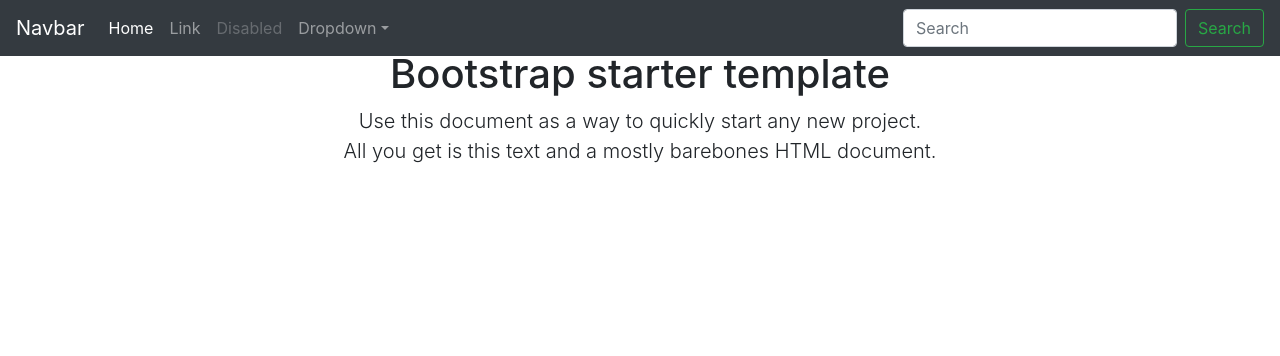
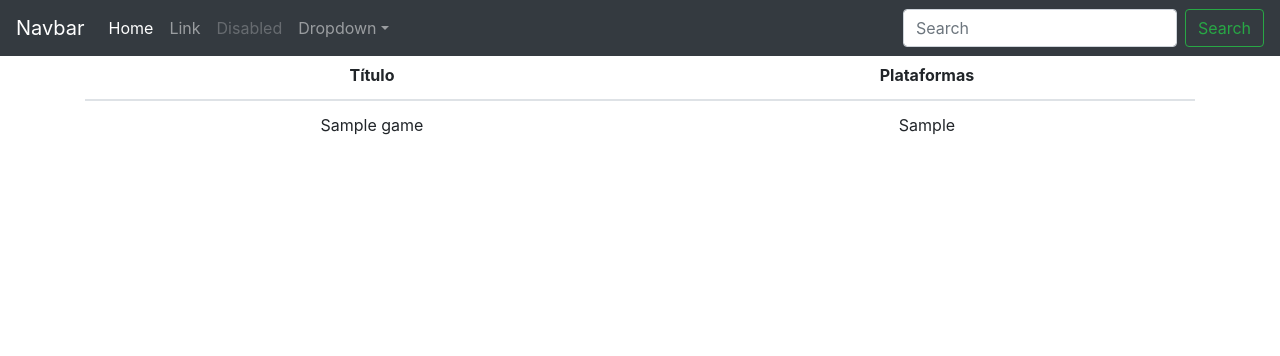
Before and after one commit to geovanecomp/Studying, a Django app: page / in a window 1280 px wide. Shown: the top 356 px of the page. Run offline with Django 3.2, Linux system fonts and the light colour scheme; tables that the repository leaves empty hold one stand-in row (values such as "Sample post"); some libraries are stand-ins or nearby versions.

Commit message:
Setting component informations

```diff
--- a/python/django/django-vuejs/django-vuejs/homepage/templates/homepage/index.html
+++ b/python/django/django-vuejs/django-vuejs/homepage/templates/homepage/index.html
@@ -1,6 +1,6 @@
 {% extends 'layout.html' %}
 {% block content %}
-<div class="container">
-<exemplo></exemplo>
+<div class="exemplo">
+  <exemplo></exemplo>
 </div>
 {% endblock %}
--- a/python/django/django-vuejs/django-vuejs/static/js/App.js
+++ b/python/django/django-vuejs/django-vuejs/static/js/App.js
@@ -2,4 +2,6 @@
 import VueResource from 'vue-resource'
 import Exemplo from './components/Exemplo.vue'
 
-new Vue(Exemplo).$mount(".container")
+Vue.use(VueResource)
+
+new Vue(Exemplo).$mount(".exemplo")
--- a/python/django/django-vuejs/django-vuejs/static/js/components/Exemplo.vue
+++ b/python/django/django-vuejs/django-vuejs/static/js/components/Exemplo.vue
@@ -10,7 +10,6 @@
             <td>{{ game.fields.titulo }}</td>
             <td>{{ game.fields.plataformas }}</td>
           </tr>
-        {% endfor %}
       </tbody>
     </table>
 
--- a/python/django/django-vuejs/django-vuejs/templates/layout.html
+++ b/python/django/django-vuejs/django-vuejs/templates/layout.html
@@ -8,7 +8,7 @@
     <meta name="author" content="">
     <link rel="icon" href="../../../../favicon.ico">
 
-    <title>Starter Template for Bootstrap</title>
+    <title>Game Homepage</title>
 
     <!-- Bootstrap core CSS -->
     <link href="{% static 'bootstrap/css/bootstrap.min.css' %}" rel="stylesheet">
@@ -55,8 +55,6 @@
     <main role="main" class="container">
 
       <div class="starter-template">
-        <h1>Bootstrap starter template</h1>
-        <p class="lead">Use this document as a way to quickly start any new project.<br> All you get is this text and a mostly barebones HTML document.</p>
         {% block content %}
         {% endblock %}
       </div>
@@ -64,4 +62,7 @@
     </main><!-- /.container -->
 
   </body>
+  <script src="{% static 'public/bundle.js' %}">
+
+  </script>
 </html>
```
Also changed, not shown: python/django/django-vuejs/django-vuejs/static/public/bundle.js.
